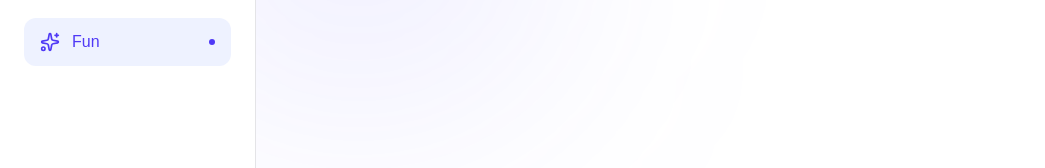
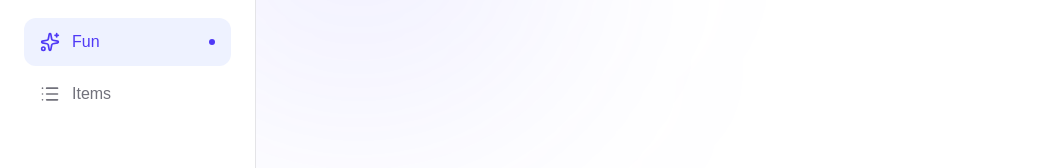
Before and after one commit to asakh270/coding-challenge, a Next.js app: page /fun in a window 1280 px wide. Shown: the part 130-298 px from the top of the page, without its empty margins (0-1045 px from the left). Built offline with nearby package versions, Linux system fonts and the light colour scheme.

Commit message:
Items added to Sidebar

```diff
--- a/app/components/Sidebar.tsx
+++ b/app/components/Sidebar.tsx
@@ -2,12 +2,13 @@
 
 import Link from "next/link";
 import { usePathname } from "next/navigation";
-import { Home, Sparkles, Menu, X } from "lucide-react";
+import { Home, Sparkles, Menu, X, List } from "lucide-react";
 import { useState } from "react";
 
 const navItems = [
   { name: "Home", href: "/", icon: Home },
   { name: "Fun", href: "/fun", icon: Sparkles },
+  { name: "Items", href: "/items", icon: List },
 ];
 
 export default function Sidebar() {
@@ -34,9 +35,8 @@ export default function Sidebar() {
 
       {/* Sidebar */}
       <aside
-        className={`fixed top-0 left-0 h-full w-64 bg-white dark:bg-zinc-950 border-r border-zinc-200 dark:border-zinc-800 z-40 transform transition-transform duration-300 ease-in-out md:translate-x-0 ${
-          isOpen ? "translate-x-0" : "-translate-x-full"
-        }`}
+        className={`fixed top-0 left-0 h-full w-64 bg-white dark:bg-zinc-950 border-r border-zinc-200 dark:border-zinc-800 z-40 transform transition-transform duration-300 ease-in-out md:translate-x-0 ${isOpen ? "translate-x-0" : "-translate-x-full"
+          }`}
       >
         <div className="flex flex-col h-full p-6">
           <div className="flex items-center gap-3 mb-10 px-2">
@@ -57,17 +57,15 @@ export default function Sidebar() {
                   key={item.href}
                   href={item.href}
                   onClick={() => setIsOpen(false)}
-                  className={`flex items-center gap-3 px-4 py-3 rounded-xl transition-all duration-200 group ${
-                    isActive
+                  className={`flex items-center gap-3 px-4 py-3 rounded-xl transition-all duration-200 group ${isActive
                       ? "bg-indigo-50 dark:bg-indigo-500/10 text-indigo-600 dark:text-indigo-400 font-medium"
                       : "text-zinc-500 dark:text-zinc-400 hover:bg-zinc-50 dark:hover:bg-zinc-900 hover:text-zinc-900 dark:hover:text-zinc-100"
-                  }`}
+                    }`}
                 >
                   <Icon
                     size={20}
-                    className={`transition-transform duration-200 group-hover:scale-110 ${
-                      isActive ? "text-indigo-600 dark:text-indigo-400" : ""
-                    }`}
+                    className={`transition-transform duration-200 group-hover:scale-110 ${isActive ? "text-indigo-600 dark:text-indigo-400" : ""
+                      }`}
                   />
                   <span>{item.name}</span>
                   {isActive && (
```
